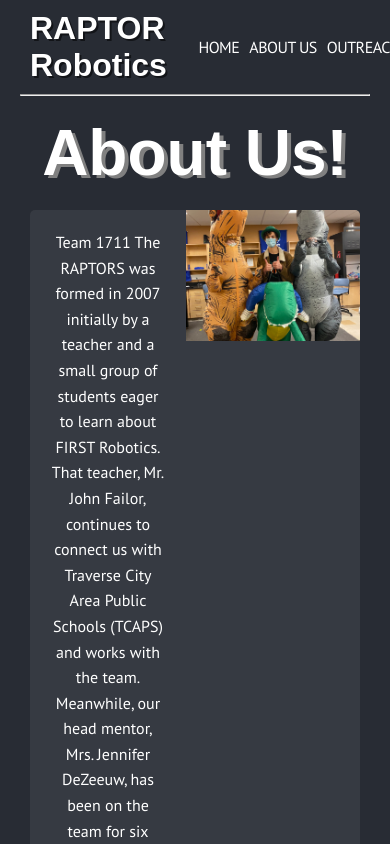
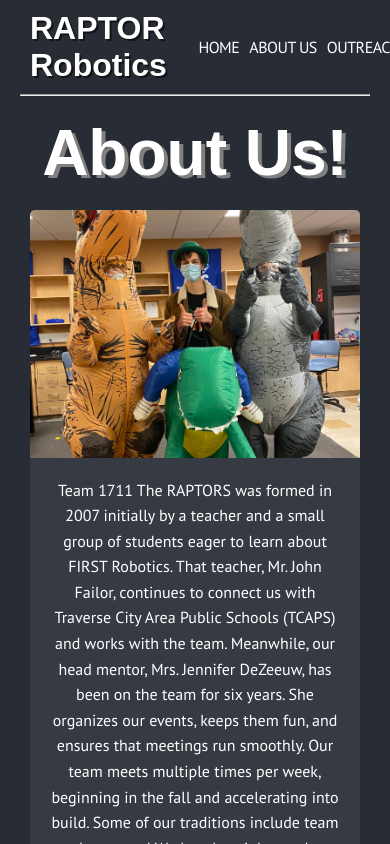
Before and after one commit to minigamerking/raptors1711.com, a React (Create React App) app: page /about-us in a window 390 px wide. Built offline with nearby package versions, Linux system fonts and the light colour scheme; a web font is replaced by a local one.

Commit message:
Changed content flow direction on mobile for left-right split panes.

```diff
--- a/src/react/pages/about-us.scss
+++ b/src/react/pages/about-us.scss
@@ -8,6 +8,24 @@
 		background-color: #FFF1;
 		border-radius: 5px;
 		overflow: hidden;
+
+		@media (max-width: 700px) {
+
+			flex-direction: column;
+
+			.img-box {
+
+				order: 1;
+
+			}
+
+			.text-box {
+
+				order: 2;
+
+			}
+
+		}
 
 		&:first-of-type {
 
@@ -69,6 +87,7 @@
 				img {
 
 					max-height: 50vh;
+					min-height: 100%;
 					object-fit: cover;
 					aspect-ratio: 4/3;
 
```
